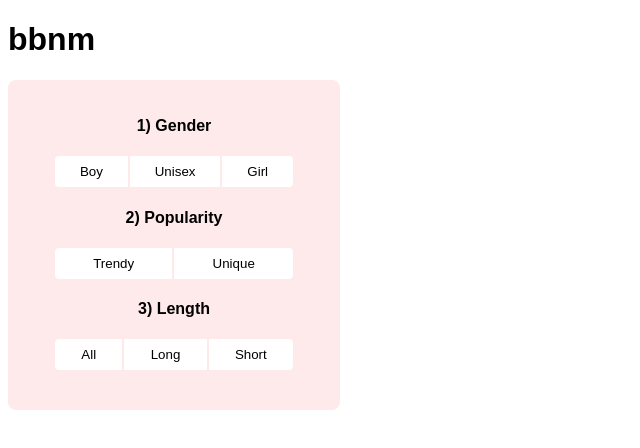
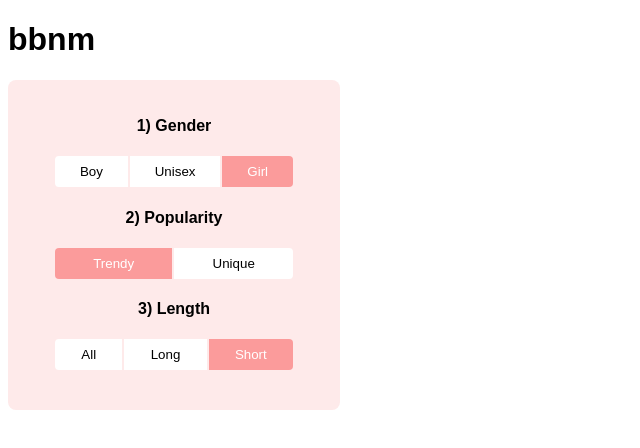
Before and after one commit to tadasmajeris/babyname, a Nuxt app: page / in a window 1280 px wide. Shown: the top 448 px of the page, without its empty margins (0-640 px from the left). Built offline with nearby package versions, Linux system fonts and the light colour scheme.

Commit message:
typescript basics

```diff
--- a/app.vue
+++ b/app.vue
@@ -1,3 +1,33 @@
+<script lang="ts" setup>
+  enum Gender {
+    GIRL = 'Girl',
+    BOY = 'Boy',
+    UNISEX = 'Unisex'
+  }
+
+  enum Popularity {
+    TRENDY = 'Trendy',
+    UNIQUE = 'Unique',
+  }
+
+  enum Length {
+    SHORT = 'Short',
+    LONG = 'Long',
+  }
+
+  interface OptionsState {
+    gender: string;
+    popularity: string;
+    length: string;
+  }
+
+  const options = reactive<OptionsState>({
+    gender: Gender.GIRL,
+    popularity: Popularity.TRENDY,
+    length: Length.SHORT
+  });
+</script>
+
 <template>
   <div class="container">
     <h1>bbnm</h1>
@@ -5,24 +35,24 @@
       <div class="option">
         <h4>1) Gender</h4>
         <div class="buttons">
-          <button>Boy</button>
-          <button>Unisex</button>
-          <button>Girl</button>
+          <button :class="{active: options.gender==Gender.BOY}">Boy</button>
+          <button :class="{active: options.gender==Gender.UNISEX}">Unisex</button>
+          <button :class="{active: options.gender==Gender.GIRL}">Girl</button>
         </div>
       </div>
       <div class="option">
         <h4>2) Popularity</h4>
         <div class="buttons">
-          <button>Trendy</button>
-          <button>Unique</button>
+          <button :class="{active: options.popularity==Popularity.TRENDY}">Trendy</button>
+          <button :class="{active: options.popularity==Popularity.UNIQUE}">Unique</button>
         </div>
       </div>
       <div class="option">
         <h4>3) Length</h4>
         <div class="buttons">
-          <button>All</button>
-          <button>Long</button>
-          <button>Short</button>
+          <button :class="{active: options.length==Length.ALL}">All</button>
+          <button :class="{active: options.length==Length.LONG}">Long</button>
+          <button :class="{active: options.length==Length.SHORT}">Short</button>
         </div>
       </div>
     </div>
@@ -58,6 +88,7 @@ button {
   flex-grow: 1;
   border: none;
   margin: 0 1px;
+  cursor: pointer;
 }
 button:first-of-type {
   border-top-left-radius: 4px;
@@ -67,4 +98,8 @@ button:last-of-type {
   border-top-right-radius: 4px;
   border-bottom-right-radius: 4px;
 }
+button.active {
+  background-color: #fb9b9b;
+  color: white;
+}
 </style>
```
